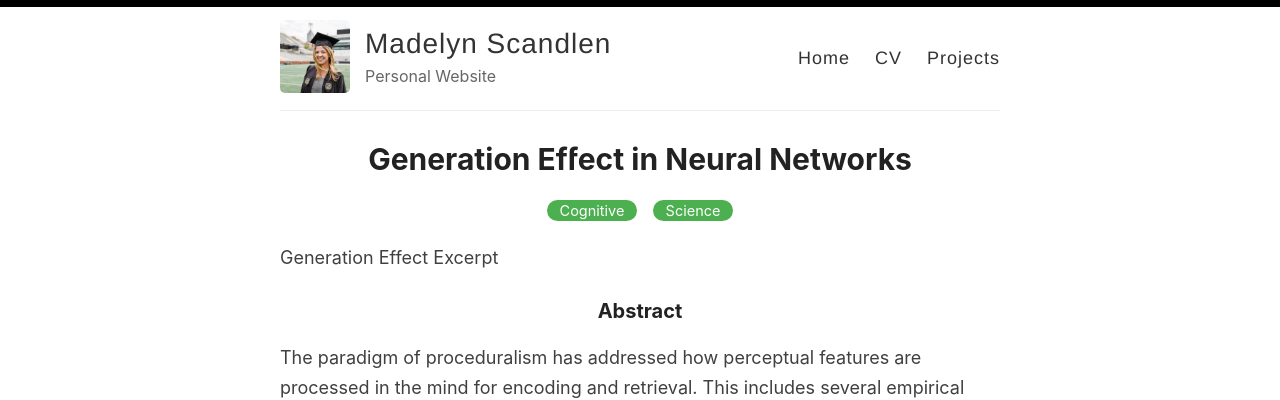
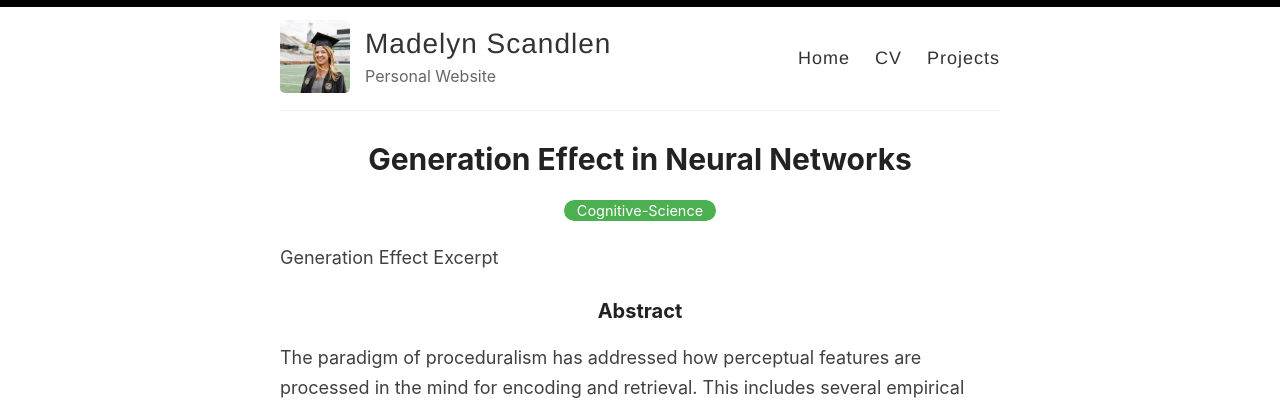
Before and after one commit to mscandlen/mscandlen, a Jekyll site: the page built from _posts/2022-12-01-Generation-Effect.md, in a window 1280 px wide. Shown: the top 400 px of the page. Built offline with Jekyll 4.4.1, drawn with Linux system fonts in a browser that asks for light colours.

```diff
--- a/_posts/2022-12-01-Generation-Effect.md
+++ b/_posts/2022-12-01-Generation-Effect.md
@@ -1,7 +1,7 @@
 ---
 layout: post
 title: Generation Effect in Neural Networks
-categories: "Cognitive Science"
+categories: Cognitive-Science
 ---
 
 Generation Effect Excerpt
```
